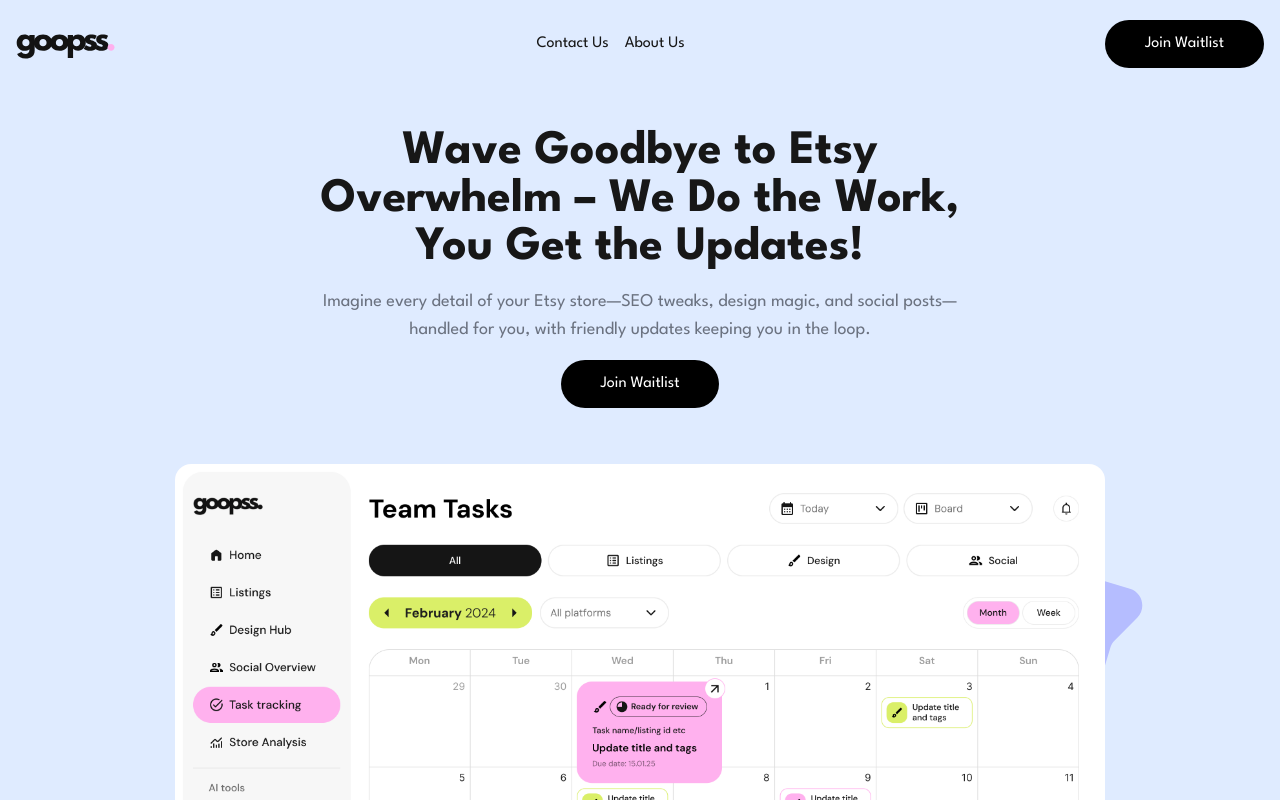
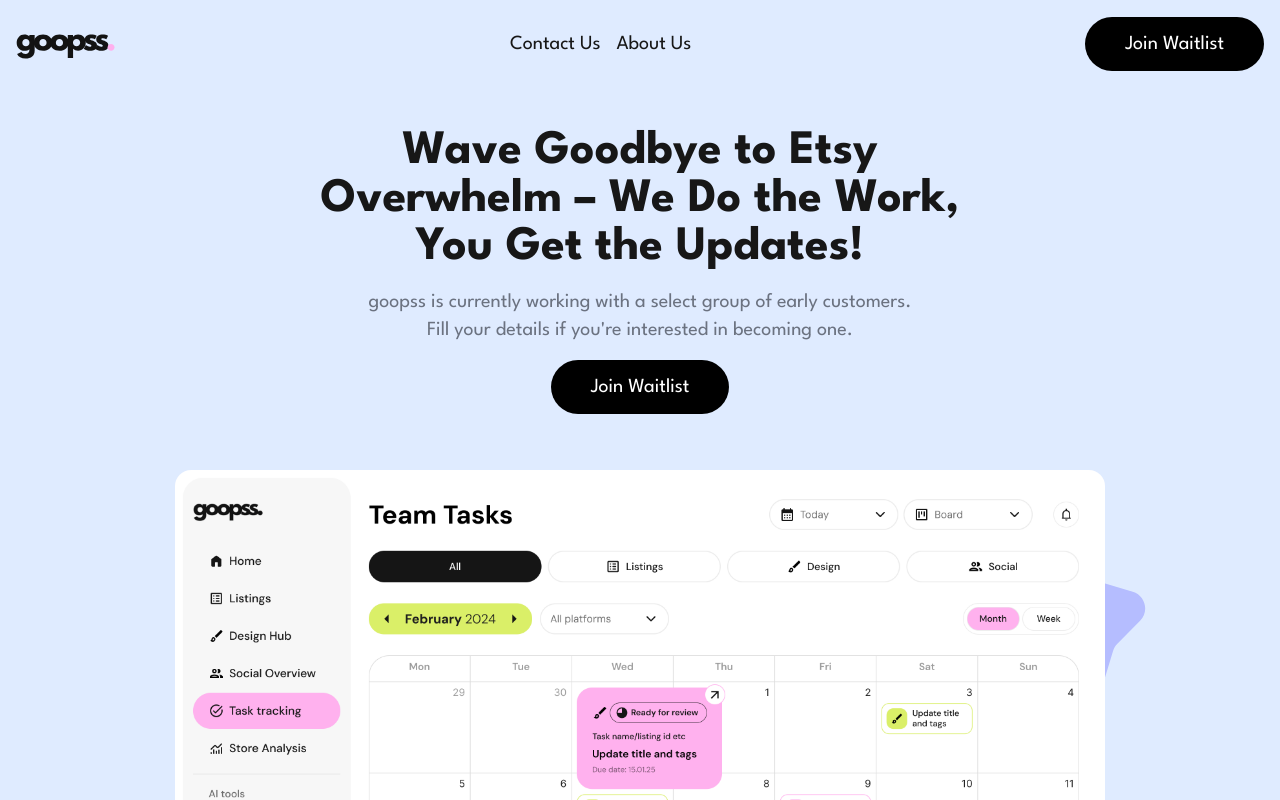
Before and after one commit to sheilagoopss/goopss-new, a Next.js app: page / in a window 1280 px wide. Shown: the top 800 px of the page. Built offline with nearby package versions, Linux system fonts and the light colour scheme; no server answers.

Commit message:
changed font size and replace hero text; removed fb and ig

```diff
--- a/src/app/globals.css
+++ b/src/app/globals.css
@@ -1,6 +1,12 @@
 @tailwind base;
 @tailwind components;
 @tailwind utilities;
+
+@layer base {
+  p, a, button {
+    font-size: 20px !important;
+  }
+}
 
 :root {
   --foreground: #171717;
--- a/src/app/new/page.tsx
+++ b/src/app/new/page.tsx
@@ -27,9 +27,9 @@
               You Get the Updates!
             </h1>
             <p className="text-gray-500 text-lg md:mt-0 mt-10">
-              Imagine every detail of your Etsy store—SEO tweaks, design magic,
-              and social posts—handled for you, with friendly updates keeping
-              you in the loop.
+              goopss is currently working with a select group of early customers.
+              <br />
+              Fill your details if you're interested in becoming one.
             </p>
           </div>
           <JoinWaitListButton />
--- a/src/layout/Footer.tsx
+++ b/src/layout/Footer.tsx
@@ -31,7 +31,7 @@
           <Link href="#blog">Blog</Link>
         </div>
         <div className="flex md:flex-row flex-col gap-4">
-          <Link
+          {/* <Link
             href="https://www.facebook.com/goopss.fast.freelancing/"
             target="_blank"
             rel="noopener noreferrer"
@@ -46,7 +46,7 @@
             className="hover:text-pink-600 transition-colors"
           >
             <FaInstagram />
-          </Link>
+          </Link> */}
           <Link
             href="https://il.linkedin.com/company/goopss?trk=public_post_feed-actor-name"
             target="_blank"
```
